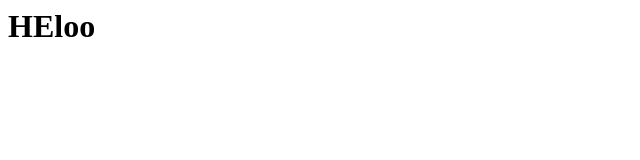
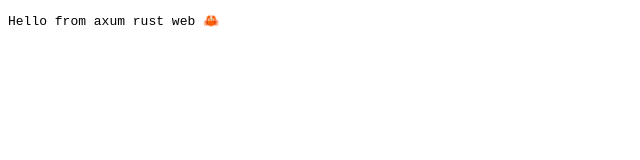
Before and after one commit to marcoexexx/axum-production, a plain HTML site: page index.html in a window 1280 px wide. Shown: the whole page, without its empty margins (0-640 px from the left). Drawn offline with Linux system fonts and the light colour scheme.

Commit message:
fix fallback html

```diff
--- a/index.html
+++ b/index.html
@@ -1 +1,14 @@
-<h1>HEloo</h1>
+<!DOCTYPE html>
+<html lang="en">
+
+<head>
+  <title></title>
+  <meta charset="UTF-8">
+  <meta name="viewport" content="width=device-width, initial-scale=1">
+</head>
+
+<body>
+  <pre>Hello from axum rust web 🦀</pre>
+</body>
+
+</html>
```
